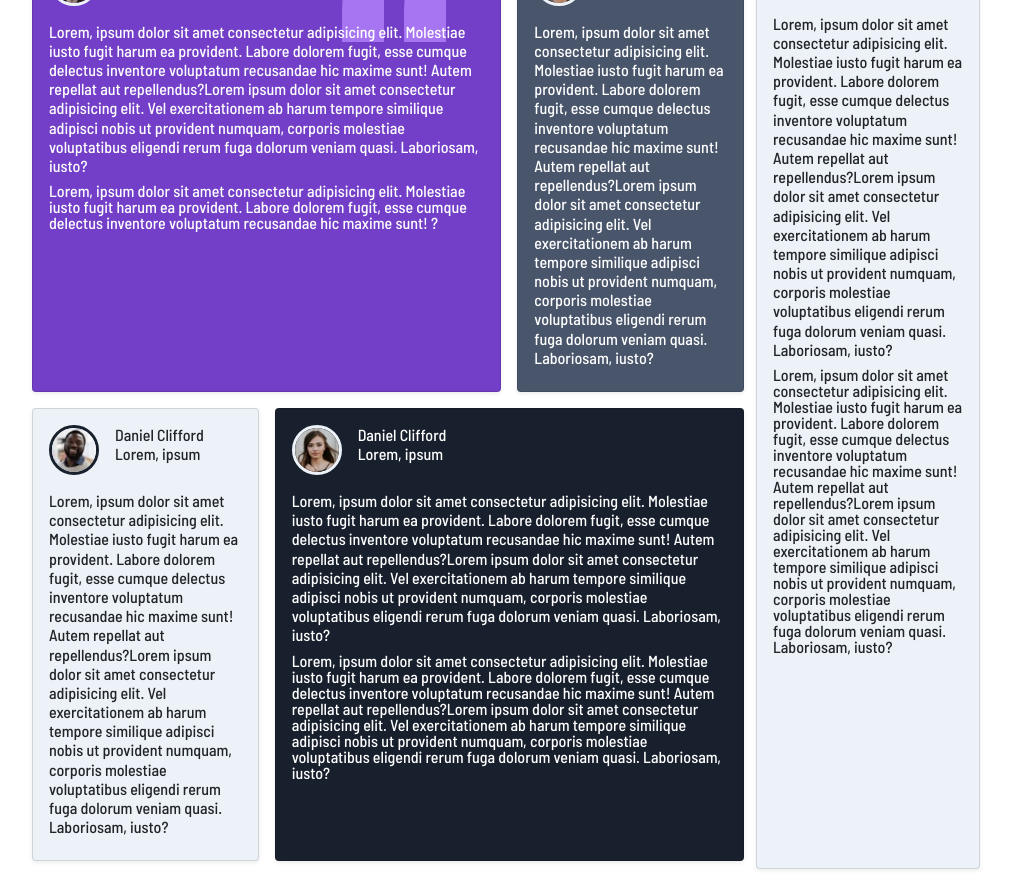
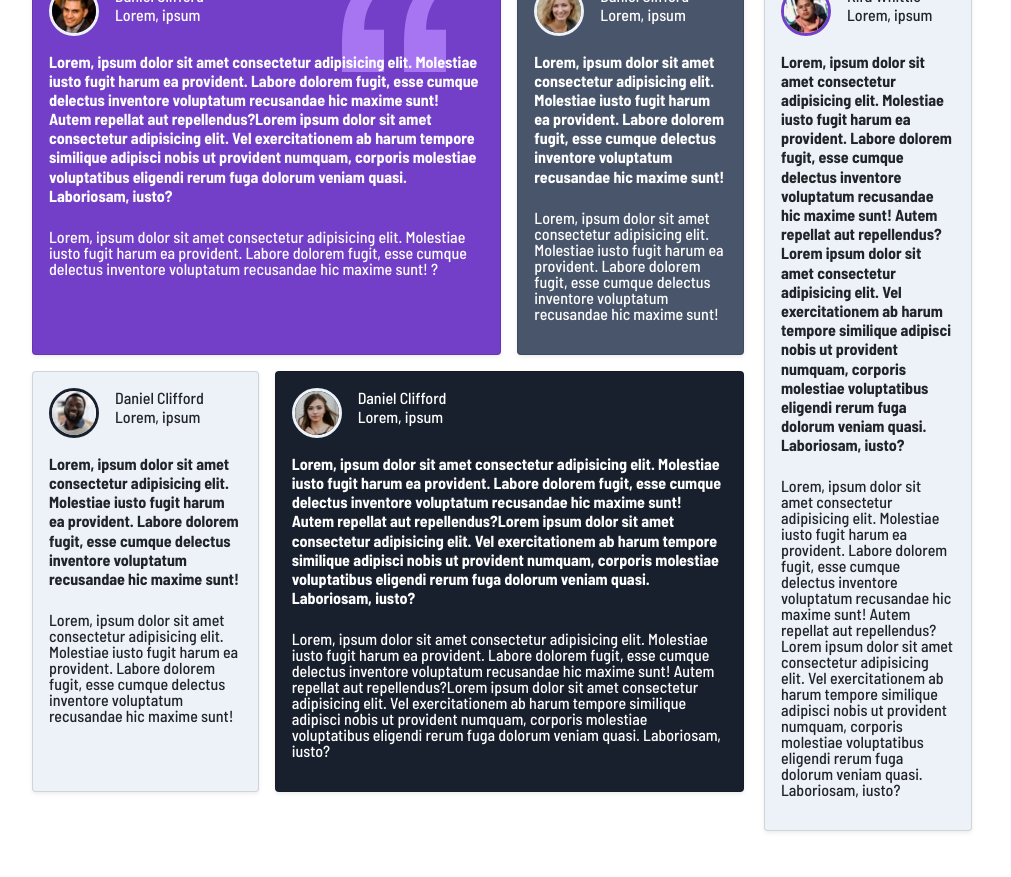
Before and after one commit to cplan85/Bootstrap5-Fundamentals, a website: page index.html in a window 1280 px wide. Shown: the whole page, without its empty margins (132-1143 px from the left). After the commit the page ends 847 px from the top, so only its background shows below. Drawn offline with Linux system fonts and the light colour scheme.

Commit message:
Modified margin of last card

```diff
--- a/index.html
+++ b/index.html
@@ -20,9 +20,9 @@
 <body>
     <main class="container d-flex align-items-center alto-100">
   <div class="row">
-      <div class="col-12 col-lg-9 p-2">
+      <div class="col-12 col-lg-9 p-2 ">
          <div class="row">
-             <div class="col-12 col-lg-8  p-2">
+             <div class="col-12 col-lg-8  p-2 ">
                  <article class="card h-100  bg-primary text-white fondo-card shadow-sm">
                      <div class="card-body">
                          <div class="d-flex mb-3">
@@ -32,8 +32,8 @@
                                  <p class="m-0 h6">Lorem, ipsum </p>
                              </div>
                          </div>
-                         <p class="h6">Lorem, ipsum dolor sit amet consectetur adipisicing elit. Molestiae iusto fugit harum ea provident. Labore dolorem fugit, esse cumque delectus inventore voluptatum recusandae hic maxime sunt! Autem repellat aut repellendus?Lorem ipsum dolor sit amet consectetur adipisicing elit. Vel exercitationem ab harum tempore similique adipisci nobis ut provident numquam, corporis molestiae voluptatibus eligendi rerum fuga dolorum veniam quasi. Laboriosam, iusto?</p>
-                         <p class="fs-6 lh-1">Lorem, ipsum dolor sit amet consectetur adipisicing elit. Molestiae iusto fugit harum ea provident. Labore dolorem fugit, esse cumque delectus inventore voluptatum recusandae hic maxime sunt! ?</p>
+                         <p class="h6 fw-bold">Lorem, ipsum dolor sit amet consectetur adipisicing elit. Molestiae iusto fugit harum ea provident. Labore dolorem fugit, esse cumque delectus inventore voluptatum recusandae hic maxime sunt! Autem repellat aut repellendus?Lorem ipsum dolor sit amet consectetur adipisicing elit. Vel exercitationem ab harum tempore similique adipisci nobis ut provident numquam, corporis molestiae voluptatibus eligendi rerum fuga dolorum veniam quasi. Laboriosam, iusto?</p>
+                         <p class="fs-6 lh-1 mt-4">Lorem, ipsum dolor sit amet consectetur adipisicing elit. Molestiae iusto fugit harum ea provident. Labore dolorem fugit, esse cumque delectus inventore voluptatum recusandae hic maxime sunt! ?</p>
                  </article>
              </div>
              <div class="col-12 col-lg-4 p-2">
@@ -47,7 +47,9 @@
                                 <p class="m-0 h6">Lorem, ipsum </p>
                             </div>
                         </div>
-                        <p class="h6">Lorem, ipsum dolor sit amet consectetur adipisicing elit. Molestiae iusto fugit harum ea provident. Labore dolorem fugit, esse cumque delectus inventore voluptatum recusandae hic maxime sunt! Autem repellat aut repellendus?Lorem ipsum dolor sit amet consectetur adipisicing elit. Vel exercitationem ab harum tempore similique adipisci nobis ut provident numquam, corporis molestiae voluptatibus eligendi rerum fuga dolorum veniam quasi. Laboriosam, iusto?</p>
+                        <p class="h6 fw-bold">Lorem, ipsum dolor sit amet consectetur adipisicing elit. Molestiae iusto fugit harum ea provident. Labore dolorem fugit, esse cumque delectus inventore voluptatum recusandae hic maxime sunt! </p>
+
+                        <p class="fs-6 lh-1 mt-4">Lorem, ipsum dolor sit amet consectetur adipisicing elit. Molestiae iusto fugit harum ea provident. Labore dolorem fugit, esse cumque delectus inventore voluptatum recusandae hic maxime sunt! </p>
                 </article>
 
              </div>
@@ -63,7 +65,9 @@
                                 <p class="m-0 h6">Lorem, ipsum </p>
                             </div>
                         </div>
-                        <p class="h6">Lorem, ipsum dolor sit amet consectetur adipisicing elit. Molestiae iusto fugit harum ea provident. Labore dolorem fugit, esse cumque delectus inventore voluptatum recusandae hic maxime sunt! Autem repellat aut repellendus?Lorem ipsum dolor sit amet consectetur adipisicing elit. Vel exercitationem ab harum tempore similique adipisci nobis ut provident numquam, corporis molestiae voluptatibus eligendi rerum fuga dolorum veniam quasi. Laboriosam, iusto?</p>
+                        <p class="h6 fw-bold">Lorem, ipsum dolor sit amet consectetur adipisicing elit. Molestiae iusto fugit harum ea provident. Labore dolorem fugit, esse cumque delectus inventore voluptatum recusandae hic maxime sunt! </p>
+
+                        <p class="fs-6 lh-1 mt-4">Lorem, ipsum dolor sit amet consectetur adipisicing elit. Molestiae iusto fugit harum ea provident. Labore dolorem fugit, esse cumque delectus inventore voluptatum recusandae hic maxime sunt! </p>
 
                 </article>
 
@@ -78,8 +82,8 @@
                                 <p class="m-0 h6">Lorem, ipsum </p>
                             </div>
                         </div>
-                        <p class="h6">Lorem, ipsum dolor sit amet consectetur adipisicing elit. Molestiae iusto fugit harum ea provident. Labore dolorem fugit, esse cumque delectus inventore voluptatum recusandae hic maxime sunt! Autem repellat aut repellendus?Lorem ipsum dolor sit amet consectetur adipisicing elit. Vel exercitationem ab harum tempore similique adipisci nobis ut provident numquam, corporis molestiae voluptatibus eligendi rerum fuga dolorum veniam quasi. Laboriosam, iusto?</p>
-                        <p class="fs-6 lh-1">Lorem, ipsum dolor sit amet consectetur adipisicing elit. Molestiae iusto fugit harum ea provident. Labore dolorem fugit, esse cumque delectus inventore voluptatum recusandae hic maxime sunt! Autem repellat aut repellendus?Lorem ipsum dolor sit amet consectetur adipisicing elit. Vel exercitationem ab harum tempore similique adipisci nobis ut provident numquam, corporis molestiae voluptatibus eligendi rerum fuga dolorum veniam quasi. Laboriosam, iusto?</p>
+                        <p class="h6 fw-bold">Lorem, ipsum dolor sit amet consectetur adipisicing elit. Molestiae iusto fugit harum ea provident. Labore dolorem fugit, esse cumque delectus inventore voluptatum recusandae hic maxime sunt! Autem repellat aut repellendus?Lorem ipsum dolor sit amet consectetur adipisicing elit. Vel exercitationem ab harum tempore similique adipisci nobis ut provident numquam, corporis molestiae voluptatibus eligendi rerum fuga dolorum veniam quasi. Laboriosam, iusto?</p>
+                        <p class="fs-6 lh-1 mt-4">Lorem, ipsum dolor sit amet consectetur adipisicing elit. Molestiae iusto fugit harum ea provident. Labore dolorem fugit, esse cumque delectus inventore voluptatum recusandae hic maxime sunt! Autem repellat aut repellendus?Lorem ipsum dolor sit amet consectetur adipisicing elit. Vel exercitationem ab harum tempore similique adipisci nobis ut provident numquam, corporis molestiae voluptatibus eligendi rerum fuga dolorum veniam quasi. Laboriosam, iusto?</p>
                 </article>
 
             </div>
@@ -87,19 +91,21 @@
 
 
       </div>
-      <div class="col-12 col-lg-3 p-2">
+      <div class="col-12 col-lg-3  p-2">
+        <div class="col-12 col-lg-12  p-2 h-100">
             <article class="card h-100 bg-secondary shadow-sm">
                 <div class="card-body">
                     <div class="d-flex mb-3">
                         <img src="./images/image-patrick.jpg" alt="" class="border border-primary border-3 rounded-circle">
                         <div class="ps-3">
-                        <h6 class="m-0 h6">Daniel Clifford</h6>
+                            <h6 class="m-0 h6">Kira Whittie</h6>
                             <p class="m-0 h6">Lorem, ipsum </p>
                         </div>
                     </div>
-                <p class="h6">Lorem, ipsum dolor sit amet consectetur adipisicing elit. Molestiae iusto fugit harum ea provident. Labore dolorem fugit, esse cumque delectus inventore voluptatum recusandae hic maxime sunt! Autem repellat aut repellendus?Lorem ipsum dolor sit amet consectetur adipisicing elit. Vel exercitationem ab harum tempore similique adipisci nobis ut provident numquam, corporis molestiae voluptatibus eligendi rerum fuga dolorum veniam quasi. Laboriosam, iusto?</p>
-                <p class="fs-6 lh-1">Lorem, ipsum dolor sit amet consectetur adipisicing elit. Molestiae iusto fugit harum ea provident. Labore dolorem fugit, esse cumque delectus inventore voluptatum recusandae hic maxime sunt! Autem repellat aut repellendus?Lorem ipsum dolor sit amet consectetur adipisicing elit. Vel exercitationem ab harum tempore similique adipisci nobis ut provident numquam, corporis molestiae voluptatibus eligendi rerum fuga dolorum veniam quasi. Laboriosam, iusto?</p>
+                    <p class="h6 fw-bold">Lorem, ipsum dolor sit amet consectetur adipisicing elit. Molestiae iusto fugit harum ea provident. Labore dolorem fugit, esse cumque delectus inventore voluptatum recusandae hic maxime sunt! Autem repellat aut repellendus?Lorem ipsum dolor sit amet consectetur adipisicing elit. Vel exercitationem ab harum tempore similique adipisci nobis ut provident numquam, corporis molestiae voluptatibus eligendi rerum fuga dolorum veniam quasi. Laboriosam, iusto?</p>
+                    <p class="fs-6 lh-1 mt-4">Lorem, ipsum dolor sit amet consectetur adipisicing elit. Molestiae iusto fugit harum ea provident. Labore dolorem fugit, esse cumque delectus inventore voluptatum recusandae hic maxime sunt! Autem repellat aut repellendus?Lorem ipsum dolor sit amet consectetur adipisicing elit. Vel exercitationem ab harum tempore similique adipisci nobis ut provident numquam, corporis molestiae voluptatibus eligendi rerum fuga dolorum veniam quasi. Laboriosam, iusto?</p>
             </article>
+        </div>
       </div>
   </div>
     </main>
--- a/sass/reduced.css
+++ b/sass/reduced.css
@@ -257,6 +257,12 @@ img {
             flex: 0 0 auto;
     width: 75%;
   }
+  .col-lg-12 {
+    -webkit-box-flex: 0;
+        -ms-flex: 0 0 auto;
+            flex: 0 0 auto;
+    width: 100%;
+  }
 }
 
 .card {
@@ -422,6 +428,10 @@ img {
   margin: 0 !important;
 }
 
+.mt-4 {
+  margin-top: 1.5rem !important;
+}
+
 .mb-3 {
   margin-bottom: 1rem !important;
 }
@@ -436,6 +446,10 @@ img {
 
 .fs-6 {
   font-size: 1rem !important;
+}
+
+.fw-bold {
+  font-weight: 700 !important;
 }
 
 .lh-1 {
```
Lines whose indentation alone changed are shown as unchanged.
